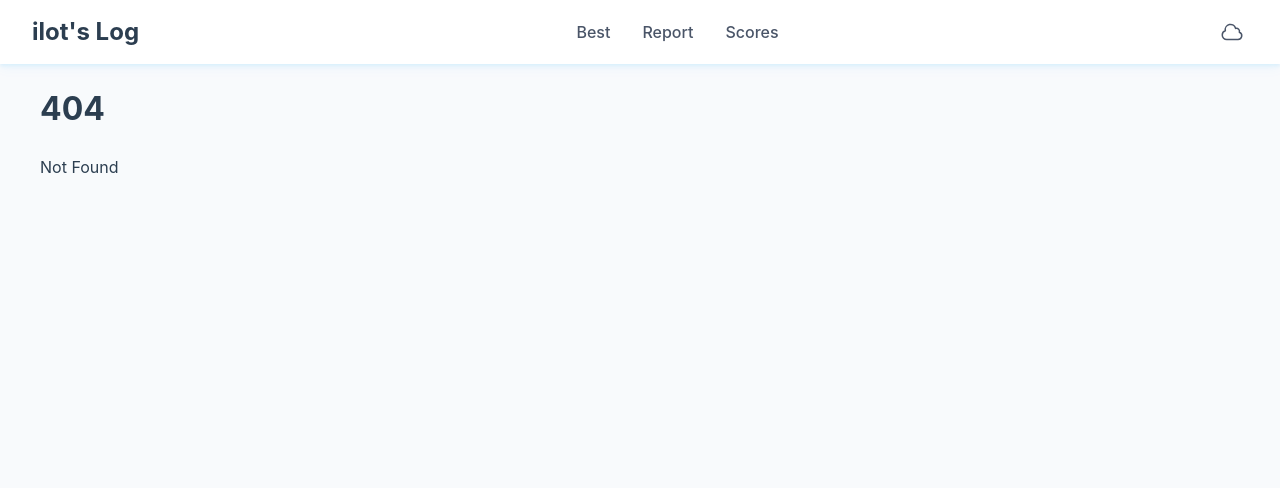
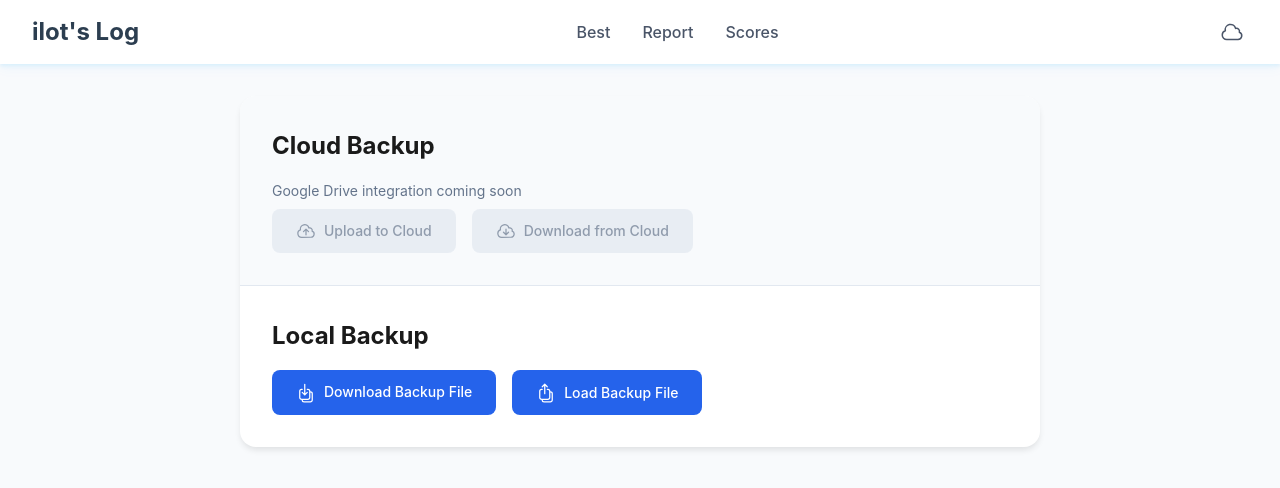
Before and after one commit to dodok8/Ilots-log, a SvelteKit app: page /backup in a window 1280 px wide. Before the commit this address had no page. Shown: the top 488 px of the page. Built offline with nearby package versions, Linux system fonts and the light colour scheme.

Commit message:
✨ feat: Add local backup

```diff
--- /dev/null
+++ b/src/routes/backup/+page.svelte
@@ -0,0 +1,178 @@
+<script lang="ts">
+    import { scores } from '$lib/states/score.svelte';
+
+    function downloadScoresAsJson() {
+        const jsonString = JSON.stringify(scores.scores, null, 2);
+        const blob = new Blob([jsonString], { type: 'application/json' });
+        const url = URL.createObjectURL(blob);
+
+        const link = document.createElement('a');
+        link.download = `rotaeno_scores_${new Date().toISOString().split('T')[0]}.json`;
+        link.href = url;
+        link.click();
+
+        URL.revokeObjectURL(url);
+    }
+
+    function handleFileSelect(event: Event) {
+        const input = event.target as HTMLInputElement;
+        const file = input.files?.[0];
+
+        if (!file) return;
+
+        const reader = new FileReader();
+        reader.onload = (e) => {
+            try {
+                const jsonData = JSON.parse(e.target?.result as string);
+                scores.load(jsonData);
+                alert('Scores loaded successfully!');
+            } catch (error) {
+                console.error('Error parsing JSON:', error);
+                alert('Failed to load scores. Invalid file format.');
+            }
+        };
+        reader.readAsText(file);
+    }
+</script>
+
+<div class="backup-container">
+    <div class="card">
+        <div class="card-header">
+            <h2>Cloud Backup</h2>
+            <p class="coming-soon">Google Drive integration coming soon</p>
+            <div class="cloud-buttons">
+                <button class="cloud-btn" disabled>
+                    <svg xmlns="http://www.w3.org/2000/svg" fill="none" viewBox="0 0 24 24" stroke-width="1.5" stroke="currentColor" class="icon">
+                        <path stroke-linecap="round" stroke-linejoin="round" d="M12 16.5V9.75m0 0 3 3m-3-3-3 3M6.75 19.5a4.5 4.5 0 0 1-1.41-8.775 5.25 5.25 0 0 1 10.233-2.33 3 3 0 0 1 3.758 3.848A3.752 3.752 0 0 1 18 19.5H6.75Z" />
+                    </svg>
+                    Upload to Cloud
+                </button>
+                <button class="cloud-btn" disabled>
+                    <svg xmlns="http://www.w3.org/2000/svg" fill="none" viewBox="0 0 24 24" stroke-width="1.5" stroke="currentColor" class="icon">
+                        <path stroke-linecap="round" stroke-linejoin="round" d="M12 9.75v6.75m0 0-3-3m3 3 3-3m-8.25 6a4.5 4.5 0 0 1-1.41-8.775 5.25 5.25 0 0 1 10.233-2.33 3 3 0 0 1 3.758 3.848A3.752 3.752 0 0 1 18 19.5H6.75Z" />
+                    </svg>
+                    Download from Cloud
+                </button>
+            </div>
+        </div>
+
+        <div class="card-divider"></div>
+
+        <div class="card-content">
+            <h2>Local Backup</h2>
+            <div class="local-buttons">
+                <button class="local-btn" on:click={downloadScoresAsJson}>
+                    <svg xmlns="http://www.w3.org/2000/svg" fill="none" viewBox="0 0 24 24" stroke-width="1.5" stroke="currentColor" class="icon">
+                        <path stroke-linecap="round" stroke-linejoin="round" d="M7.5 7.5h-.75A2.25 2.25 0 0 0 4.5 9.75v7.5a2.25 2.25 0 0 0 2.25 2.25h7.5a2.25 2.25 0 0 0 2.25-2.25v-7.5a2.25 2.25 0 0 0-2.25-2.25h-.75m-6 3.75 3 3m0 0 3-3m-3 3V1.5m6 9h.75a2.25 2.25 0 0 1 2.25 2.25v7.5a2.25 2.25 0 0 1-2.25 2.25h-7.5a2.25 2.25 0 0 1-2.25-2.25v-.75" />
+                    </svg>
+                    Download Backup File
+                </button>
+                <label class="local-btn">
+                    <svg xmlns="http://www.w3.org/2000/svg" fill="none" viewBox="0 0 24 24" stroke-width="1.5" stroke="currentColor" class="icon">
+                        <path stroke-linecap="round" stroke-linejoin="round" d="M7.5 7.5h-.75A2.25 2.25 0 0 0 4.5 9.75v7.5a2.25 2.25 0 0 0 2.25 2.25h7.5a2.25 2.25 0 0 0 2.25-2.25v-7.5a2.25 2.25 0 0 0-2.25-2.25h-.75m0-3-3-3m0 0-3 3m3-3v11.25m6-2.25h.75a2.25 2.25 0 0 1 2.25 2.25v7.5a2.25 2.25 0 0 1-2.25 2.25h-7.5a2.25 2.25 0 0 1-2.25-2.25v-.75" />
+                    </svg>
+                    Load Backup File
+                    <input type="file" accept=".json" on:change={handleFileSelect} />
+                </label>
+            </div>
+        </div>
+    </div>
+</div>
+
+<style>
+    .backup-container {
+        max-width: 800px;
+        margin: 2rem auto;
+        padding: 0 1rem;
+    }
+
+    .card {
+        background: white;
+        border-radius: 1rem;
+        box-shadow: 0 4px 6px -1px rgb(0 0 0 / 0.1);
+        overflow: hidden;
+    }
+
+    .card-header {
+        padding: 2rem;
+        background: #f8fafc;
+    }
+
+    .card-divider {
+        height: 1px;
+        background: #e2e8f0;
+    }
+
+    .card-content {
+        padding: 2rem;
+    }
+
+    h2 {
+        margin: 0 0 1rem;
+        font-size: 1.5rem;
+        color: #1a1a1a;
+    }
+
+    .coming-soon {
+        color: #64748b;
+        font-size: 0.875rem;
+        margin: 0.5rem 0;
+    }
+
+    .cloud-buttons, .local-buttons {
+        display: flex;
+        gap: 1rem;
+        flex-wrap: wrap;
+    }
+
+    .cloud-btn, .local-btn {
+        display: flex;
+        align-items: center;
+        gap: 0.5rem;
+        padding: 0.75rem 1.5rem;
+        border-radius: 0.5rem;
+        font-size: 0.875rem;
+        font-weight: 500;
+        cursor: pointer;
+        transition: all 0.2s;
+        border: none;
+    }
+
+    .cloud-btn {
+        background: #e2e8f0;
+        color: #64748b;
+    }
+
+    .cloud-btn:disabled {
+        cursor: not-allowed;
+        opacity: 0.7;
+    }
+
+    .local-btn {
+        background: #2563eb;
+        color: white;
+    }
+
+    .local-btn:hover {
+        background: #1d4ed8;
+    }
+
+    .icon {
+        width: 1.25rem;
+        height: 1.25rem;
+    }
+
+    input[type="file"] {
+        display: none;
+    }
+
+    @media (max-width: 640px) {
+        .cloud-buttons, .local-buttons {
+            flex-direction: column;
+        }
+
+        .card-header, .card-content {
+            padding: 1.5rem;
+        }
+    }
+</style>
```
